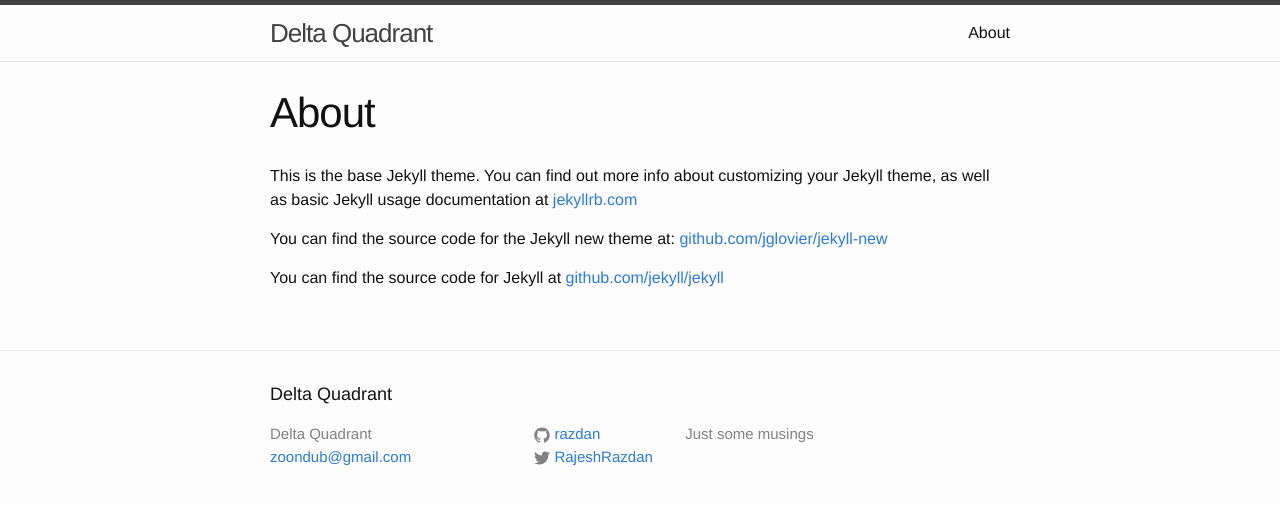
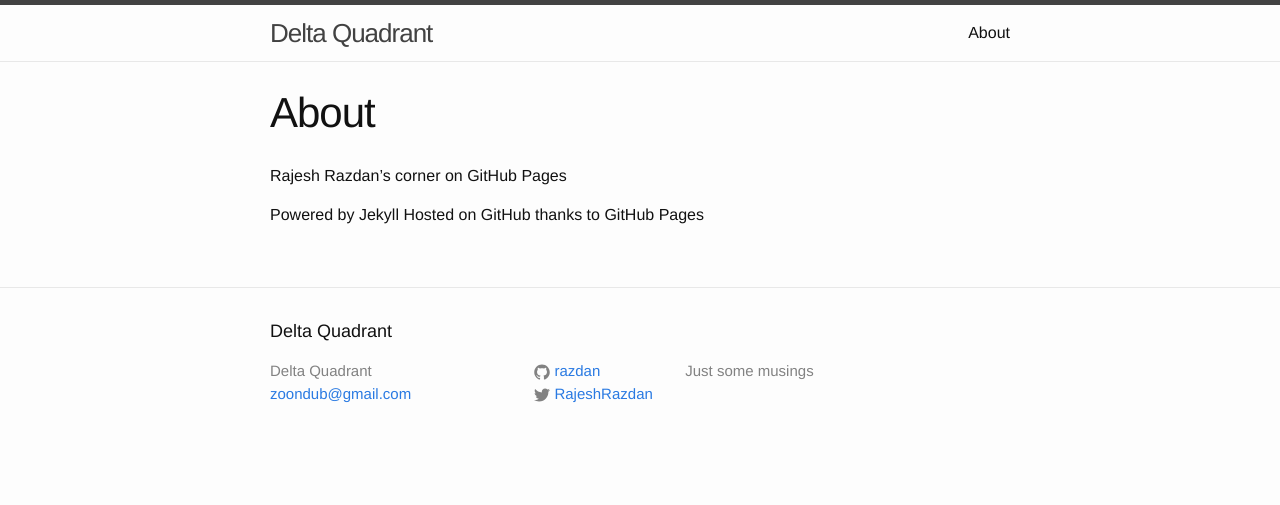
Before and after one commit to razdan/DeltaQuadrant, a Jekyll site: the page built from about.md, in a window 1280 px wide. Shown: the top 505 px of the page. Built offline with Jekyll 4.4.1, drawn with Linux system fonts in a browser that asks for light colours.

Commit message:
Adding Jkyll Pages

```diff
--- a/about.md
+++ b/about.md
@@ -4,8 +4,7 @@ title: About
 permalink: /about/
 ---
 
-This is the base Jekyll theme. You can find out more info about customizing your Jekyll theme, as well as basic Jekyll usage documentation at [jekyllrb.com](http://jekyllrb.com/)
+Rajesh Razdan's corner on GitHub Pages
 
-You can find the source code for the Jekyll new theme at: [github.com/jglovier/jekyll-new](https://github.com/jglovier/jekyll-new)
-
-You can find the source code for Jekyll at [github.com/jekyll/jekyll](https://github.com/jekyll/jekyll)
+Powered by Jekyll
+Hosted on GitHub thanks to GitHub Pages
```
Also changed, not shown: _posts/2016-01-29-welcome-to-jekyll.markdown (deleted, +0 -25 lines), 1 other file.
